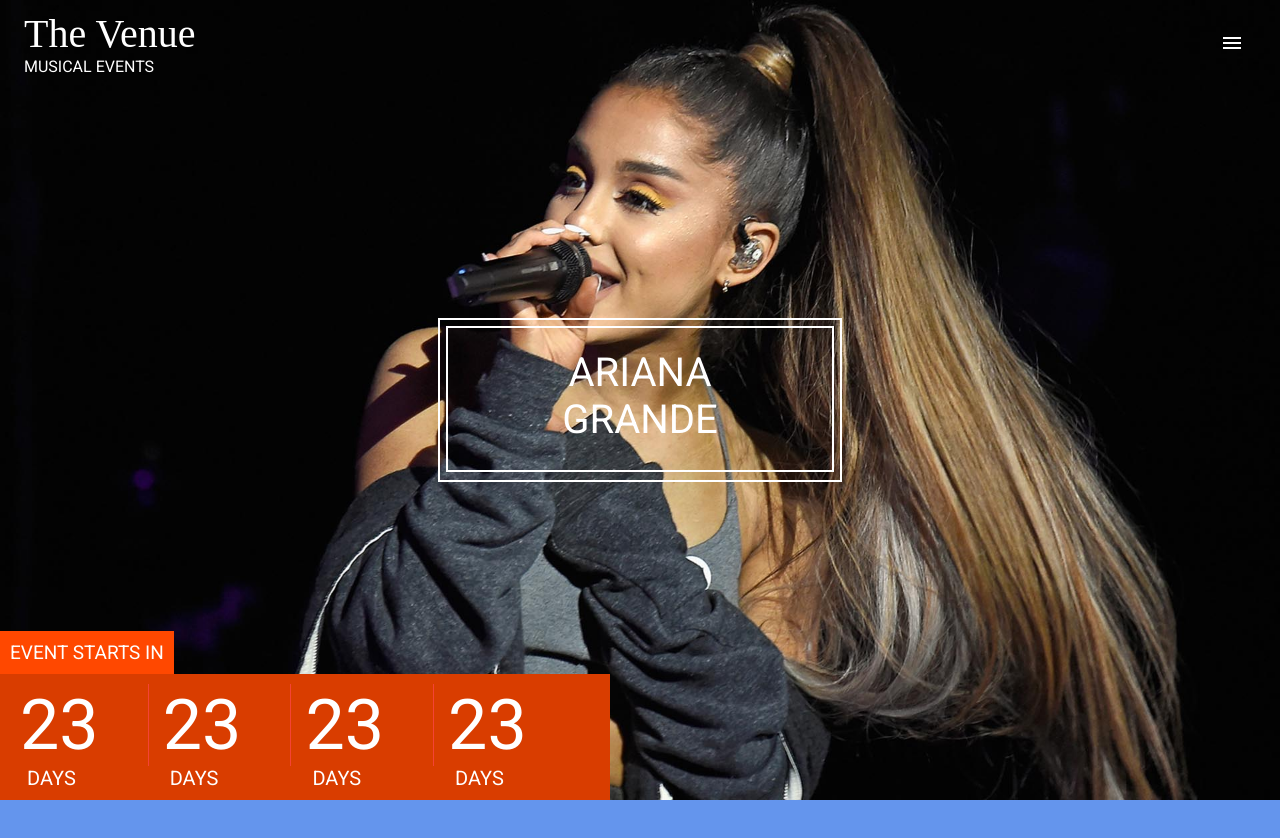
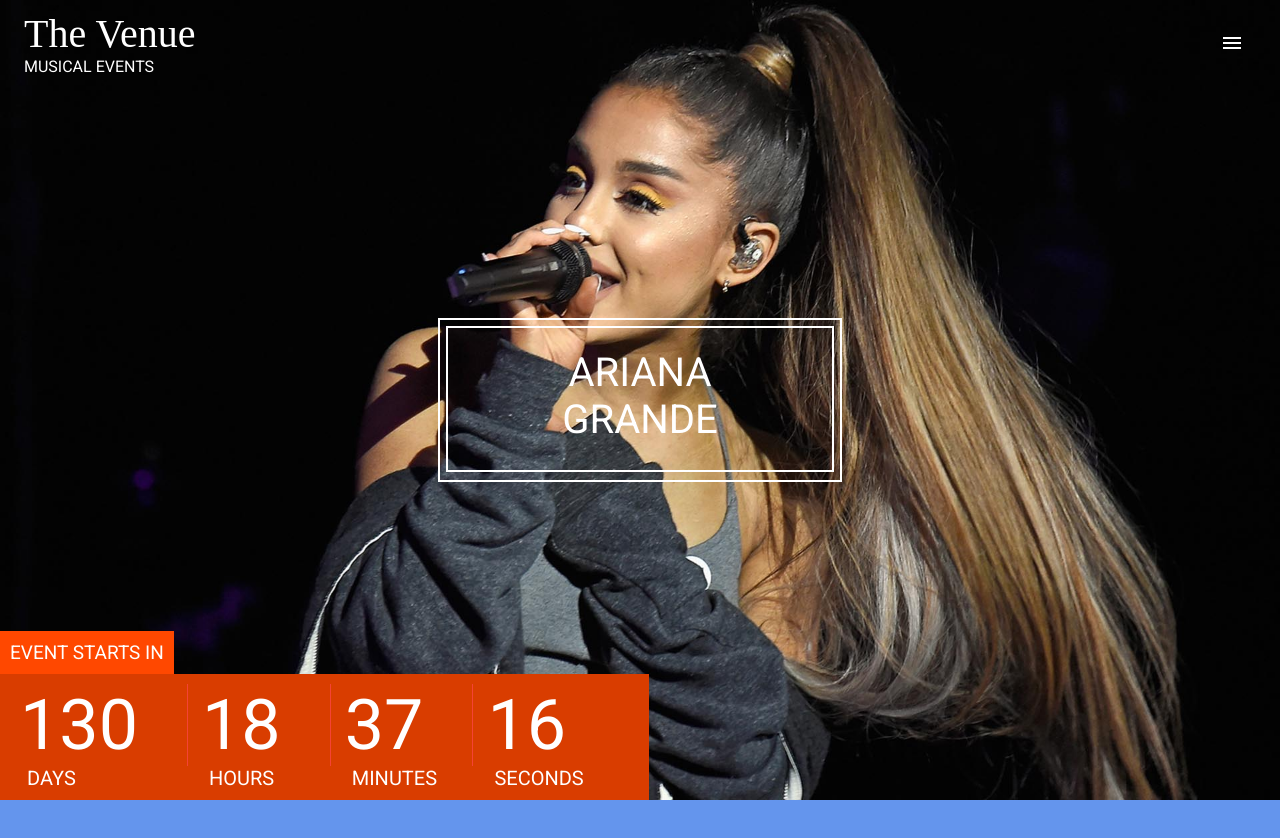
Before and after one commit to torikraju/the_venue, a React (Create React App) app: page / in a window 1280 px wide. Shown: the top 838 px of the page. Built offline with nearby package versions, Linux system fonts and the light colour scheme.

Commit message:
Finishing countdown

```diff
--- a/src/components/countdown/index.js
+++ b/src/components/countdown/index.js
@@ -3,7 +3,30 @@ import Slide from 'react-reveal/Slide';
 
 export default class extends Component {
     state = {
+      deadLine: 'Dec, 16, 2019',
+      days: '0',
+      hours: '0',
+      minutes: '0',
+      seconds: '0',
+    };
 
+    componentDidMount() {
+      setInterval(() => this.getTimeUntil(), 1000);
+    }
+
+    getTimeUntil =() => {
+      const time = Date.parse(this.state.deadLine) - Date.parse(new Date().toString());
+      if (time < 0) {
+        console.log('Date Passed');
+      } else {
+        const seconds = Math.floor((time / 1000) % 60);
+        const minutes = Math.floor((time / 1000 / 60) % 60);
+        const hours = Math.floor((time / (1000 * 60 * 60)) % 24);
+        const days = Math.floor((time / (1000 * 60 * 60 * 24)));
+        this.setState({
+          days, hours, minutes, seconds,
+        });
+      }
     };
 
     render() {
@@ -13,20 +36,20 @@ export default class extends Component {
             <div className="countdown_top">Event starts in</div>
             <div className="countdown_bottom">
               <div className="countdown_item">
-                <div className="countdown_time">23</div>
+                <div className="countdown_time">{this.state.days}</div>
                 <div className="countdown_tag">Days</div>
               </div>
               <div className="countdown_item">
-                <div className="countdown_time">23</div>
-                <div className="countdown_tag">Days</div>
+                <div className="countdown_time">{this.state.hours}</div>
+                <div className="countdown_tag">Hours</div>
               </div>
               <div className="countdown_item">
-                <div className="countdown_time">23</div>
-                <div className="countdown_tag">Days</div>
+                <div className="countdown_time">{this.state.minutes}</div>
+                <div className="countdown_tag">Minutes</div>
               </div>
               <div className="countdown_item">
-                <div className="countdown_time">23</div>
-                <div className="countdown_tag">Days</div>
+                <div className="countdown_time">{this.state.seconds}</div>
+                <div className="countdown_tag">Seconds</div>
               </div>
             </div>
           </div>
```
